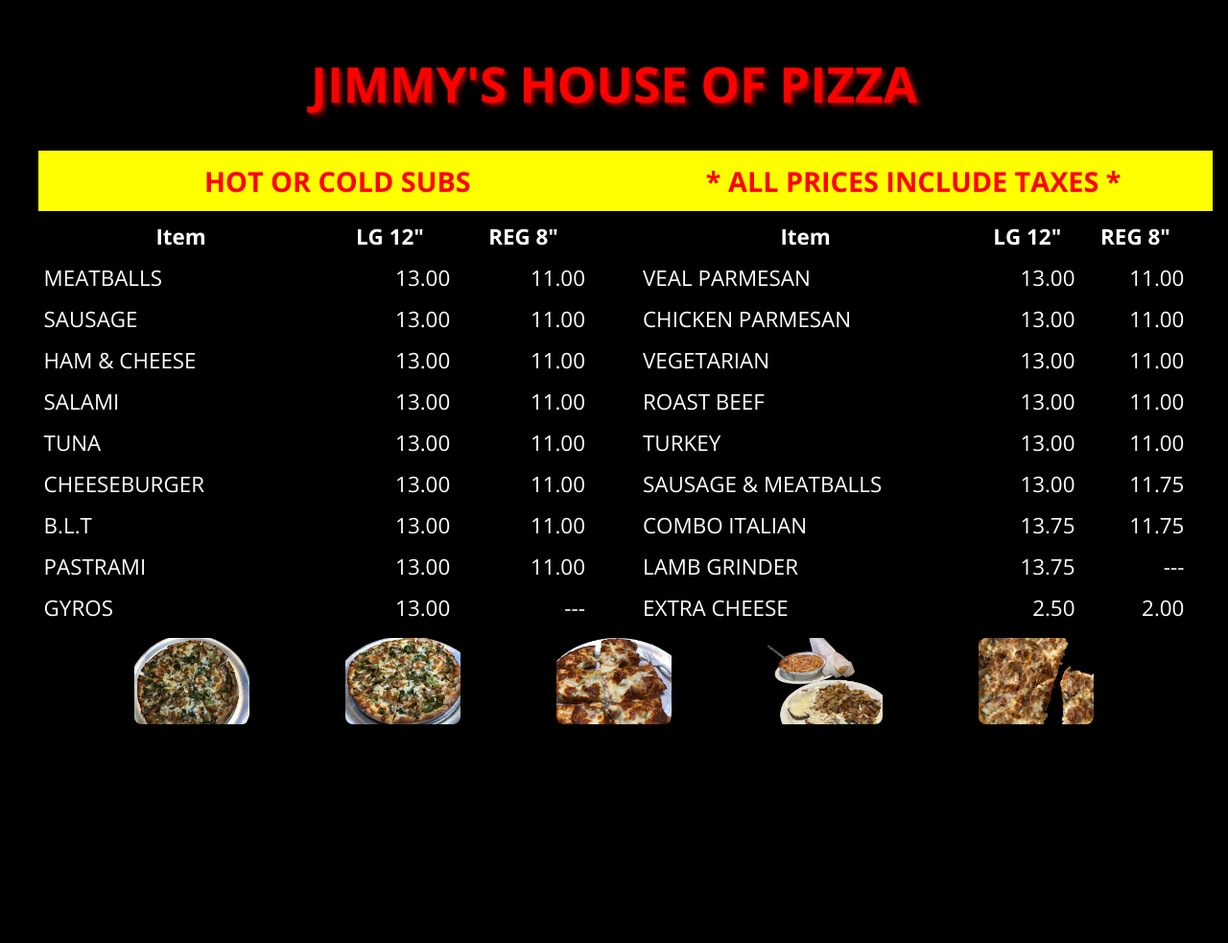
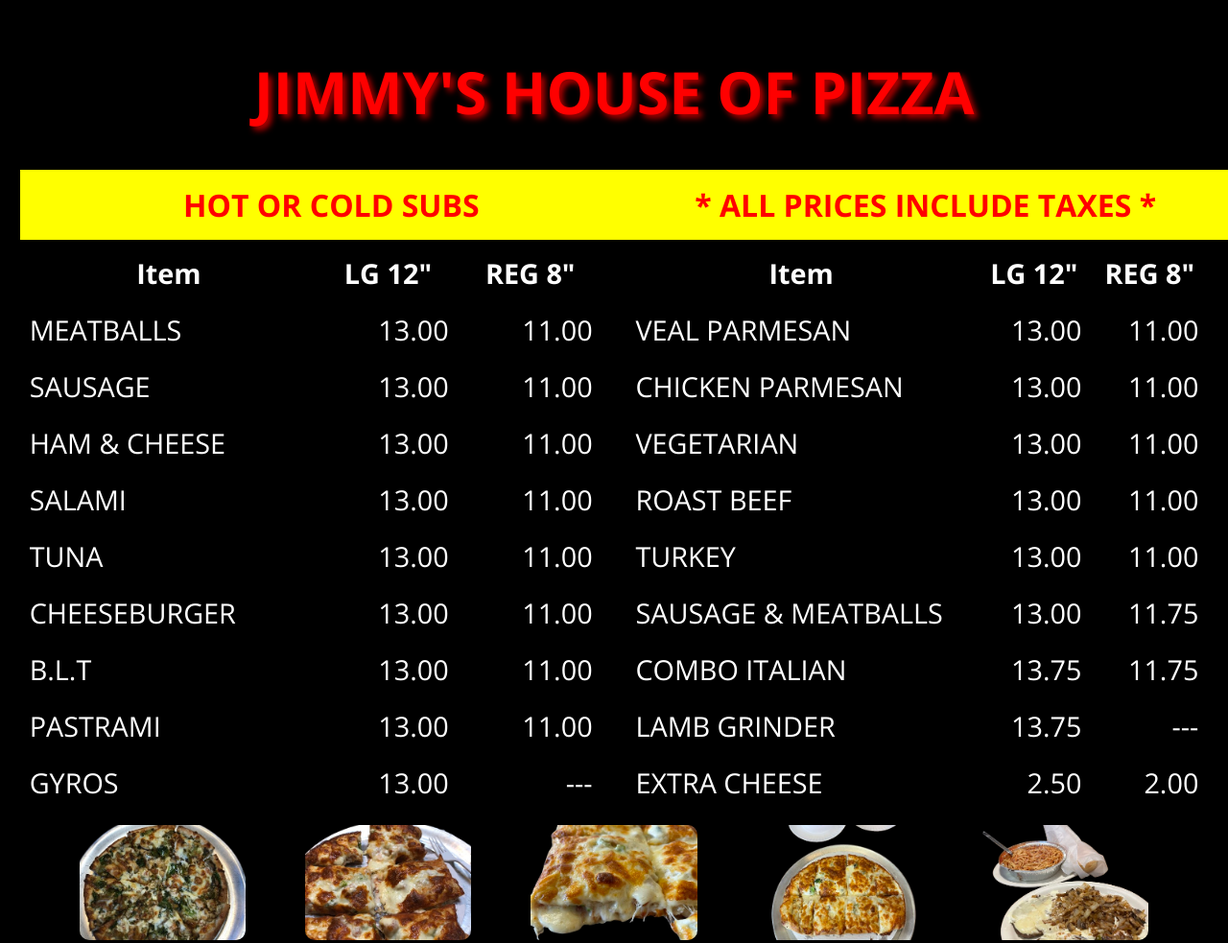
Before and after one commit to Mecozz/Digital-Menu, a plain HTML site: page index.html in a window 1280 px wide. Shown: the whole page at 96% size. Before the commit the page ends 800 px from the top, so only its background shows below. Drawn offline with nearby package versions, Linux system fonts and the light colour scheme.

Commit message:
Update index.html

```diff
--- a/index.html
+++ b/index.html
@@ -12,17 +12,17 @@
       text-align: center;
     }
     .menu-container {
-      width: 95%;
+      width: 98%;
       margin: auto;
-      padding-top: 10px;
+      padding-top: 5px;
     }
 
     /* Title with Shadow Effect */
     .menu-title {
-      font-size: 3.2em;
+      font-size: 3.8em;
       font-weight: bold;
       color: red;
-      text-shadow: 3px 3px 5px rgba(255, 0, 0, 0.6);
+      text-shadow: 4px 4px 6px rgba(255, 0, 0, 0.7);
     }
 
     /* Full-Width Yellow Banner */
@@ -31,8 +31,8 @@
       justify-content: space-between;
       align-items: center;
       background: yellow;
-      padding: 12px;
-      font-size: 1.8em;
+      padding: 15px;
+      font-size: 2em;
       font-weight: bold;
       width: 100%;
     }
@@ -52,15 +52,15 @@
       margin-top: 5px;
     }
     .menu-column {
-      width: 48%;
+      width: 49%;
     }
     table {
       width: 100%;
       border-collapse: collapse;
     }
     th, td {
-      font-size: 1.4em; /* Adjusted to fit full menu */
-      padding: 6px;
+      font-size: 1.8em; /* Maximized while fitting */
+      padding: 10px;
     }
     th {
       text-align: center;
@@ -75,15 +75,15 @@
       display: flex;
       justify-content: space-evenly;
       align-items: center;
-      margin-top: 10px;
+      margin-top: 15px;
       width: 100%;
       padding-bottom: 10px;
     }
     .image-slider img {
-      width: 10%;
-      height: 90px;
+      width: 14%;
+      height: 120px;
       object-fit: cover;
-      border-radius: 8px;
+      border-radius: 10px;
       transition: opacity 1s ease-in-out;
     }
 
@@ -97,8 +97,8 @@
         width: 100%;
       }
       .image-slider img {
-        width: 18%;
-        height: 80px;
+        width: 20%;
+        height: 100px;
       }
     }
   </style>
@@ -154,22 +154,24 @@
   </div>
 
   <script>
-    let images = [
-      "https://github.com/Mecozz/Digital-Menu/blob/main/PIzza1.png?raw=true",
-      "https://github.com/Mecozz/Digital-Menu/blob/main/Pizza2.png?raw=true",
-      "https://github.com/Mecozz/Digital-Menu/blob/main/pizza4.png?raw=true",
-      "https://github.com/Mecozz/Digital-Menu/blob/main/Pizza3.png?raw=true",
-      "https://github.com/Mecozz/Digital-Menu/blob/main/Calzone1.png?raw=true",
-      "https://github.com/Mecozz/Digital-Menu/blob/main/Spaghetti.png?raw=true"
+    let imageSets = [
+      ["https://github.com/Mecozz/Digital-Menu/blob/main/PIzza1.png?raw=true", "https://github.com/Mecozz/Digital-Menu/blob/main/Pizza2.png?raw=true", "https://github.com/Mecozz/Digital-Menu/blob/main/pizza4.png?raw=true"],
+      ["https://github.com/Mecozz/Digital-Menu/blob/main/Pizza3.png?raw=true", "https://github.com/Mecozz/Digital-Menu/blob/main/Calzone1.png?raw=true", "https://github.com/Mecozz/Digital-Menu/blob/main/Calzone2.png?raw=true"],
+      ["https://github.com/Mecozz/Digital-Menu/blob/main/Calzone3.png?raw=true", "https://github.com/Mecozz/Digital-Menu/blob/main/Calzone4.png?raw=true", "https://github.com/Mecozz/Digital-Menu/blob/main/Calzone5.png?raw=true"],
+      ["https://github.com/Mecozz/Digital-Menu/blob/main/CalzoneRingsFries.png?raw=true", "https://github.com/Mecozz/Digital-Menu/blob/main/StkFries.png?raw=true", "https://github.com/Mecozz/Digital-Menu/blob/main/SubRings.png?raw=true"],
+      ["https://github.com/Mecozz/Digital-Menu/blob/main/StkCheese.png?raw=true", "https://github.com/Mecozz/Digital-Menu/blob/main/Spaghetti.png?raw=true", "https://github.com/Mecozz/Digital-Menu/blob/main/PIzza1.png?raw=true"]
     ];
 
     let imgElements = document.querySelectorAll(".image-slider img");
 
-    setInterval(() => {
+    function updateImages() {
       imgElements.forEach((img, i) => {
-        img.src = images[(i + Math.floor(Math.random() * images.length)) % images.length];
+        img.src = imageSets[i][Math.floor(Math.random() * 3)];
       });
-    }, 5000);
+    }
+
+    updateImages();
+    setInterval(updateImages, 5000);
   </script>
 </body>
 </html>
```
